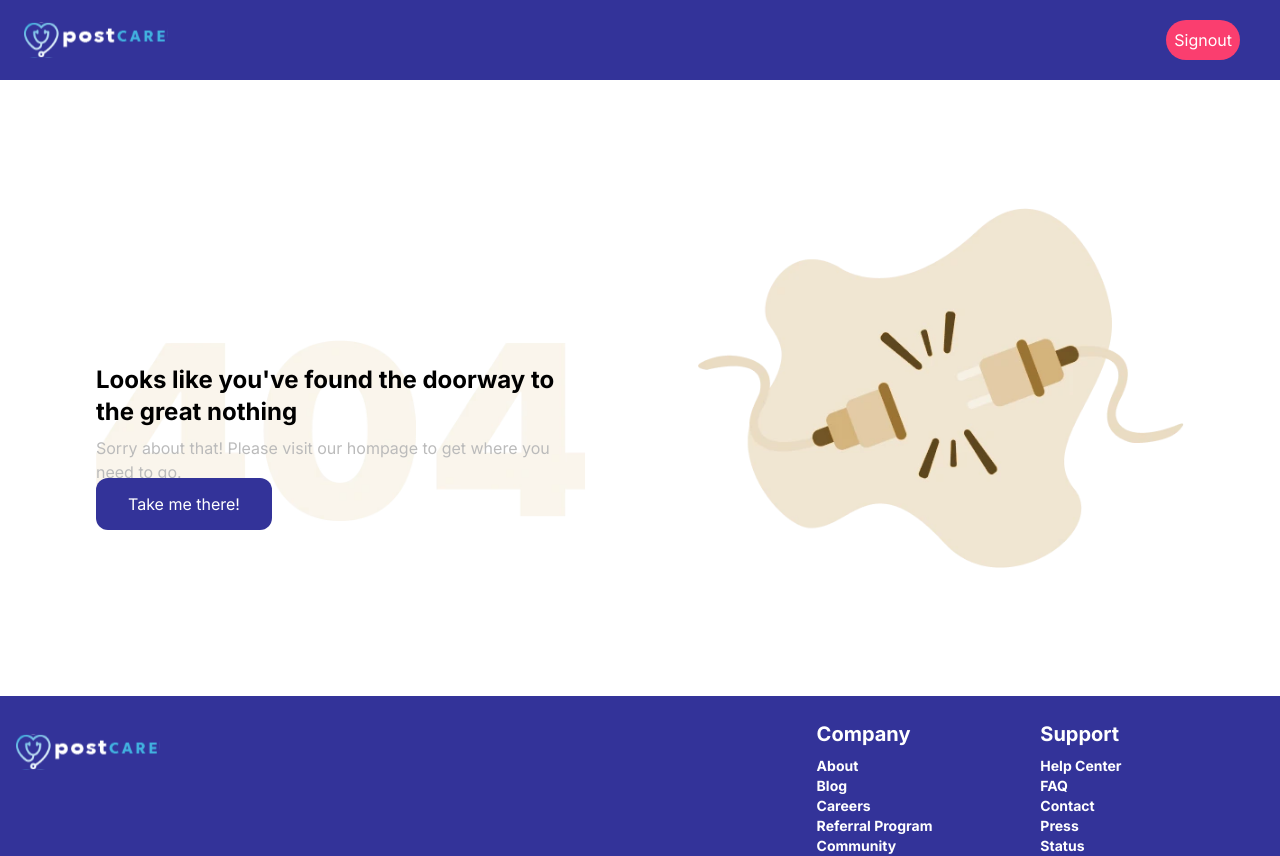
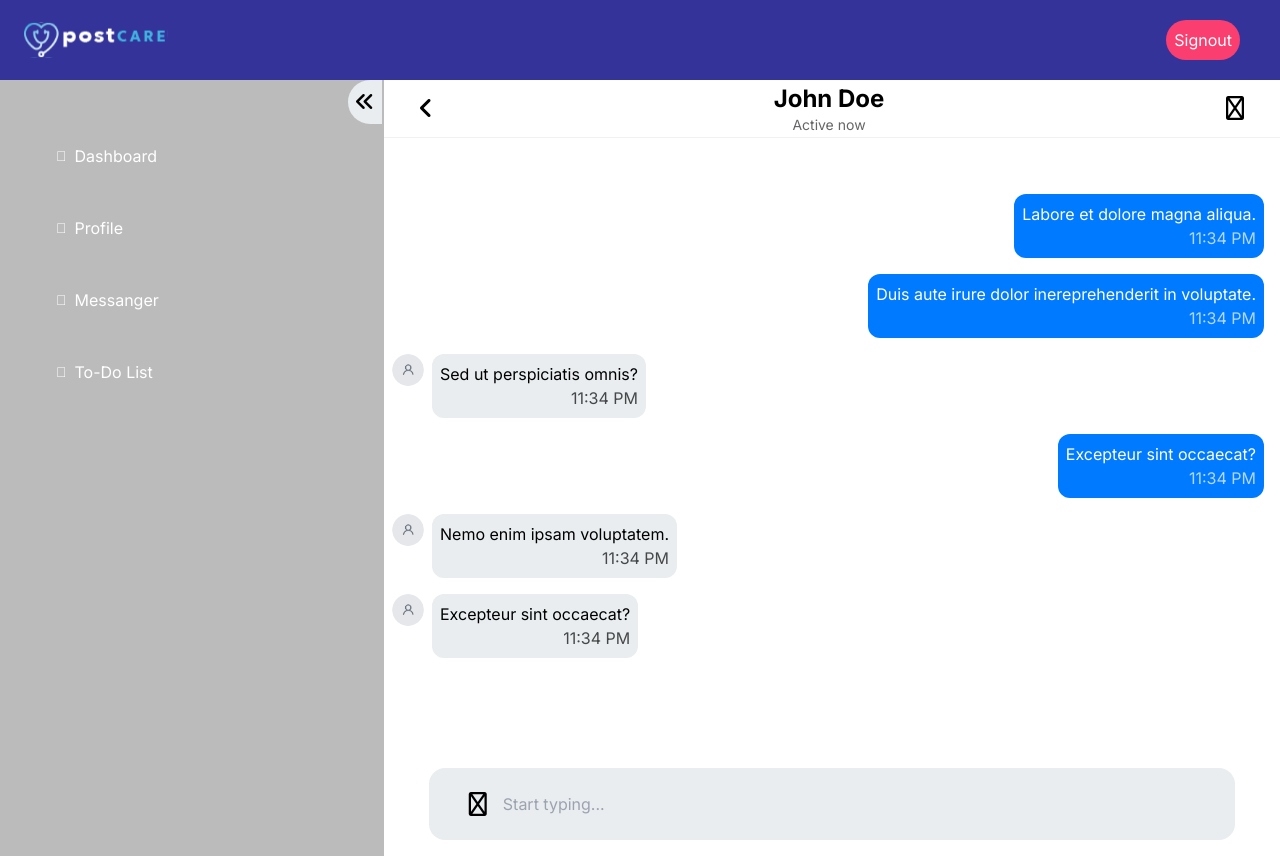
Before and after one commit to Ismailco/Postcare-app, a React (Vite) app: page /messanger/1 in a window 1280 px wide. Shown: the top 856 px of the page. Built offline with nearby package versions, Linux system fonts and the light colour scheme; sample sign-in values are in the browser's storage.

Commit message:
Create the chat page

```diff
--- a/src/App.jsx
+++ b/src/App.jsx
@@ -1,12 +1,11 @@
 import React from 'react';
 import { Routes, Route, BrowserRouter } from 'react-router-dom';
 import { NavBar, Footer, ProtectedRoutes } from './components';
-import { Landing, Login, NotFound404, Signup, Dashboard, Profile, Messanger, ToDoList } from './pages';
+import { Landing, Login, NotFound404, Signup, Dashboard, Profile, Messanger, ToDoList, Chat } from './pages';
 
 const App = () => (
   <div className="w-full">
     <BrowserRouter>
-      {/* <Navigation /> */}
       <NavBar />
       <Routes>
         <Route exact path="/" element={<Landing />} />
@@ -17,6 +16,7 @@ const App = () => (
           <Route exact path="/dashboard" element={<Dashboard />} />
           <Route exact path="/profile" element={<Profile />} />
           <Route exact path="/messanger" element={<Messanger />} />
+          <Route exact path="/messanger/1" element={<Chat />} />
           <Route exact path="/todo" element={<ToDoList />} />
         </Route>
       </Routes>
--- /dev/null
+++ b/src/pages/Chat.jsx
@@ -0,0 +1,85 @@
+import React from 'react';
+import { profile } from '../assets/img';
+
+const Chat = () => {
+  return (
+    <main className="flex mb-10 justify-between items-center flex-col w-full h-screen">
+      <section className="px-9 flex justify-between items-center w-full bg-white h-20 border-b border-dark/20">
+        <i className="fas fa-angle-left fa-xl cursor-pointer active:text-dark"></i>
+        <div className="text-center">
+          <h1 className="text-2xl font-bold">John Doe</h1>
+          <p className="text-sm text-[#666668]">Active now</p>
+        </div>
+        <i className="far fa-video fa-xl cursor-pointer active:text-dark"></i>
+      </section>
+      <section className="my-6 w-full h-full flex flex-col">
+        <p className="text-center text-white">8/20/2022</p>
+        <div className="pation-message py-2 mx-2 flex flex-row-reverse justify-start items-start text-white">
+          {/* <div className="flex"> */}
+          {/* <i className="fas fa-triangle text-light rotate-6 h-4 w-9"></i> */}
+          <div className="mr-2 p-2 bg-[#007aff] rounded-xl flex flex-col">
+            <p className="">Labore et dolore magna aliqua.</p>
+            <p className="self-end text-white/70">11:34 PM</p>
+            {/* </div> */}
+          </div>
+        </div>
+        <div className="pation-message py-2 mx-2 flex flex-row-reverse justify-start items-start text-white">
+          {/* <div className="flex"> */}
+          {/* <i className="fas fa-triangle text-light rotate-6 h-4 w-9"></i> */}
+          <div className="mr-2 p-2 bg-[#007aff] rounded-xl flex flex-col">
+            <p className="">Duis aute irure dolor inereprehenderit in voluptate.</p>
+            <p className="self-end text-white/70">11:34 PM</p>
+            {/* </div> */}
+          </div>
+        </div>
+        <div className="prov-message py-2 mx-2 flex justify-start items-start items-start max-w-xs md:max-w-xl">
+          <img src={profile} alt="profile" className="w-8 h-8 rounded-full" />
+          {/* <div className="flex"> */}
+          {/* <i className="fas fa-triangle text-light rotate-6 h-4 w-9"></i> */}
+          <div className="ml-2 p-2 bg-light rounded-xl flex flex-col">
+            <p className="">Sed ut perspiciatis omnis?</p>
+            <p className="self-end text-black/70">11:34 PM</p>
+            {/* </div> */}
+          </div>
+        </div>
+        <div className="pation-message py-2 mx-2 flex flex-row-reverse justify-start items-start text-white">
+          {/* <div className="flex"> */}
+          {/* <i className="fas fa-triangle text-light rotate-6 h-4 w-9"></i> */}
+          <div className="mr-2 p-2 bg-[#007aff] rounded-xl flex flex-col">
+            <p className="">Excepteur sint occaecat?</p>
+            <p className="self-end text-white/70">11:34 PM</p>
+            {/* </div> */}
+          </div>
+        </div>
+        <div className="prov-message py-2 mx-2 flex justify-start items-start items-start max-w-xs md:max-w-xl">
+          <img src={profile} alt="profile" className="w-8 h-8 rounded-full" />
+          {/* <div className="flex"> */}
+          {/* <i className="fas fa-triangle text-light rotate-6 h-4 w-9"></i> */}
+          <div className="ml-2 p-2 bg-light rounded-xl flex flex-col">
+            <p className="">Nemo enim ipsam voluptatem.</p>
+            <p className="self-end text-black/70">11:34 PM</p>
+            {/* </div> */}
+          </div>
+        </div>
+        <div className="prov-message py-2 mx-2 flex justify-start items-start items-start max-w-xs md:max-w-xl">
+          <img src={profile} alt="profile" className="w-8 h-8 rounded-full" />
+          {/* <div className="flex"> */}
+          {/* <i className="fas fa-triangle text-light rotate-6 h-4 w-9"></i> */}
+          <div className="ml-2 p-2 bg-light rounded-xl flex flex-col">
+            <p className="">Excepteur sint occaecat?</p>
+            <p className="self-end text-black/70">11:34 PM</p>
+            {/* </div> */}
+          </div>
+        </div>
+      </section>
+      {/* need some work to break the input into multiple lines */}
+      <section className="mb-10 w-[90%] p-6 px-10 rounded-2xl flex justify-between items-center items-end bg-light text[#e5e5ea]">
+        <i className="far fa-camera fa-xl cursor-pointer active:text-dark"></i>
+        <input type="text" className="focus:outline-none bg-light w-full px-4 " placeholder="Start typing..." />
+        <i className="far fa-paper-plane-top fa-xl cursor-pointer active:text-dark"></i>
+      </section>
+    </main>
+  );
+};
+
+export default Chat;
--- a/src/pages/index.js
+++ b/src/pages/index.js
@@ -6,7 +6,8 @@ import Dashboard from './Dashboard';
 import Profile from './Profile';
 import Messanger from './Messanger';
 import ToDoList from './ToDoList';
+import Chat from './Chat';
 
 export {
-  Login, Signup, Landing, NotFound404, Dashboard, Profile, Messanger, ToDoList,
+  Login, Signup, Landing, NotFound404, Dashboard, Profile, Messanger, ToDoList, Chat,
 };
```
